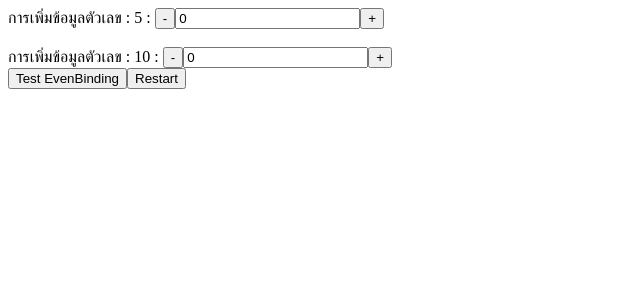
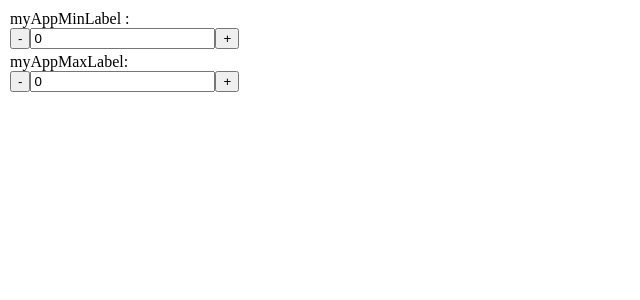
Before and after one commit to nuttawwn/angular_newapp_1, an Angular app: page / in a window 1280 px wide. Shown: the top 300 px of the page, without its empty margins (0-640 px from the left). Built offline with nearby package versions, Linux system fonts and the light colour scheme.

Commit message:
input output partice

```diff
--- a/src/app/action-bar/action-bar.component.html
+++ b/src/app/action-bar/action-bar.component.html
@@ -1,5 +1,5 @@
 <div>
-    <span>การเพิ่มข้อมูลตัวเลข : {{ add_num}} : </span>
+    <!-- <span>การเพิ่มข้อมูลตัวเลข : {{ add_num}} : </span> -->
     <button type="button" (click)="increaseNum()">-</button>
     <input type="text" [value]="num">
     <button type="button" (click)="decreaseNum()">+</button>
--- a/src/app/action-bar/action-bar.component.ts
+++ b/src/app/action-bar/action-bar.component.ts
@@ -12,14 +12,14 @@ export class ActionBarComponent implements OnInit {
   num: number = 0
 
   increaseNum() {
-    console.log('"this.increaseNum()"');
+    //console.log('"this.increaseNum()"');
     if (this.num >0) {
       this.num = this.num - this.add_num
       this.numberChange.emit(this.num); // เป็นการส่ง paramater ออกไปพร้อมกับ output Event
     }
   }
   decreaseNum() {
-    console.log("this.decreaseNum");
+   // console.log("this.decreaseNum");
     if(this.num <100){
     this.num = this.num + this.add_num;
     this.numberChange.emit(this.num);
--- a/src/app/app.component.html
+++ b/src/app/app.component.html
@@ -1,4 +1,4 @@
-<app-action-bar
+<!-- <app-action-bar
   (numberChange) = "testNumberChange($event)"
   [add_num]="5">
 </app-action-bar><br>
@@ -6,4 +6,13 @@
   (numberChange) = "testNumberChange($event)"
     [add_num]="10"></app-action-bar>
 <button (click)="testEventBind()  ">Test EvenBinding</button>
-<button (click)="resetValue(3)">Restart</button>
+<button (click)="resetValue(3)">Restart</button> -->
+
+<!-- <app-max-min-meter [minLabel]="'min'" [maxLabel]="'max'"> </app-max-min-meter> -->
+<app-max-min-meter
+  [minLabel]="appMinlabel"
+  [maxLabel]="appMaxlabel "
+
+  (minChange)="doAppMinChange($event)"
+  (maxChange)="doAppMaxChange($event)">
+</app-max-min-meter>
--- a/src/app/app.component.ts
+++ b/src/app/app.component.ts
@@ -6,6 +6,8 @@ import { Component } from '@angular/core';
 })
 export class AppComponent {
   title = 'angular_newapp_1';
+  appMinlabel = 'myAppMinLabel'
+  appMaxlabel = 'myAppMaxLabel'
   testEventBind() {
     console.log("test Evenbinding click");
   }
@@ -16,13 +18,20 @@ export class AppComponent {
   resetValue(numre : number)
   {
      console.log("resetNNumber",numre);
-
-
   }
-
   // (numberChange) = "testNumberChange()"
   // tesyNumberChange = method สำหรับ output EventBinding ของ app action bar
   //  (numberChange) = output ในตัวapp action bar
+  //ค่าตัวแปนที่ส่งจาก output componant นั้น จะต่่องมีค่าสัญลักษณ์ว่า $event
 
-  //ค่าตัวแปนที่ส่งจาก output componant นั้น จะต่่องมีค่าสัญลักษณ์ว่า $event
+  doAppMinChange(value : number)
+  {
+    console.log("test minChange event ",value);
+
+  }
+  doAppMaxChange(value : number)
+  {
+    console.log("test maxChange event",value);
+
+  }
 }
--- a/src/app/app.module.ts
+++ b/src/app/app.module.ts
@@ -3,11 +3,13 @@ import { BrowserModule } from '@angular/platform-browser';
 
 import { AppComponent } from './app.component';
 import { ActionBarComponent } from './action-bar/action-bar.component';
+import { MaxMinMeterComponent } from './max-min-meter/max-min-meter.component';
 
 @NgModule({
   declarations: [
     AppComponent,
-    ActionBarComponent
+    ActionBarComponent,
+    MaxMinMeterComponent
   ],
   imports: [
     BrowserModule
--- /dev/null
+++ b/src/app/max-min-meter/max-min-meter.component.html
@@ -0,0 +1,10 @@
+<div style="padding: 2px">
+    {{minLabel}} :
+    <app-action-bar
+        (numberChange)="doMinChange($event)"></app-action-bar>
+</div>
+<div style="padding: 2px">
+    {{maxLabel }}:
+    <app-action-bar
+        (numberChange)="doMaxChange($event)"></app-action-bar>
+</div>
--- /dev/null
+++ b/src/app/max-min-meter/max-min-meter.component.ts
@@ -0,0 +1,44 @@
+import { Component, EventEmitter, Input, OnInit, Output } from '@angular/core';
+
+@Component({
+  selector: 'app-max-min-meter',
+  templateUrl: './max-min-meter.component.html',
+  styleUrls: ['./max-min-meter.component.scss']
+})
+export class MaxMinMeterComponent implements OnInit {
+  @Input() minLabel = 'minLabel' // รับค่าเข้ามาในหน้าที่มีการหยิบไปใช้
+  @Input() maxLabel = 'maxLabel'
+
+  @Output() minChange = new EventEmitter()
+  @Output() maxChange = new EventEmitter()
+
+  constructor() { }
+
+  ngOnInit(): void {
+  }
+
+  doMinChange(value : number){
+    this.minChange.emit(value)
+  }
+
+  doMaxChange(value : number){
+    this.maxChange.emit(value)
+  }
+
+}
+//parter square backet [] = "" ข้อมูลใน double code จะเป็น state ment ของ ตัวแปร และจะเป็นการกำหนดค่าใน
+// @Input() minLabel ตัว minLabel ด้วย
+
+
+
+// <app-max-min-meter
+//   [minLabel]="'min'" ประกาศในลักษณะแบบนี้หมายถึง การแทนค่าลงใน ตัว input ในหน้า max-min-metre
+//   [maxLabel]="'max'">
+
+// </app-max-min-meter>
+
+
+// <app-max-min-meter
+//   [minLabel]="appMinlabel" ประกาศในลักษณะแบบนี้จะเป็นการ = ตัวแปรที่มีการสร้างขึ้นมาในหน้า
+//   [maxLabel]="appMaxlabel ">
+// </app-max-min-meter>
```
Also changed, not shown: src/app/max-min-meter/max-min-meter.component.scss (added), 1 other file (tests, documents, lock files or other folders).
